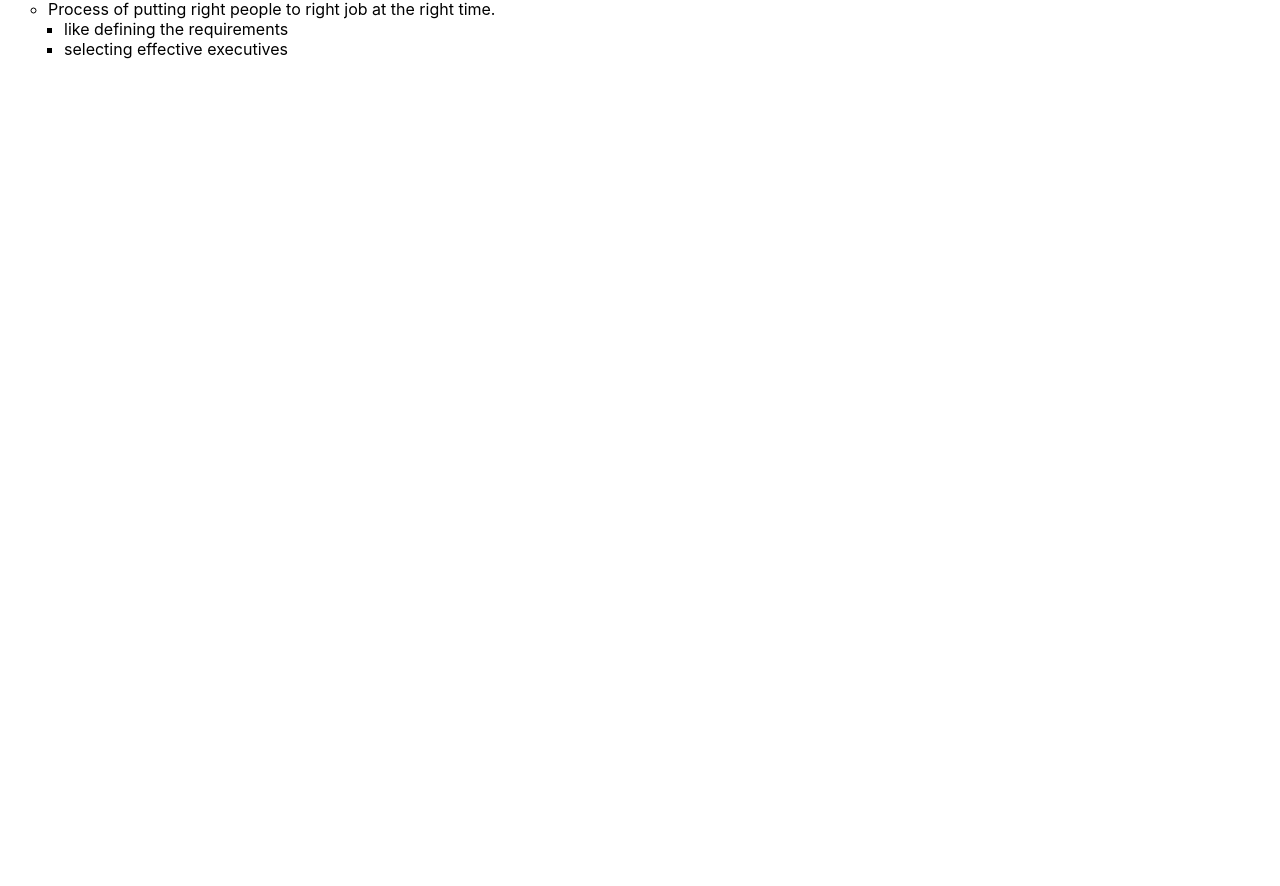
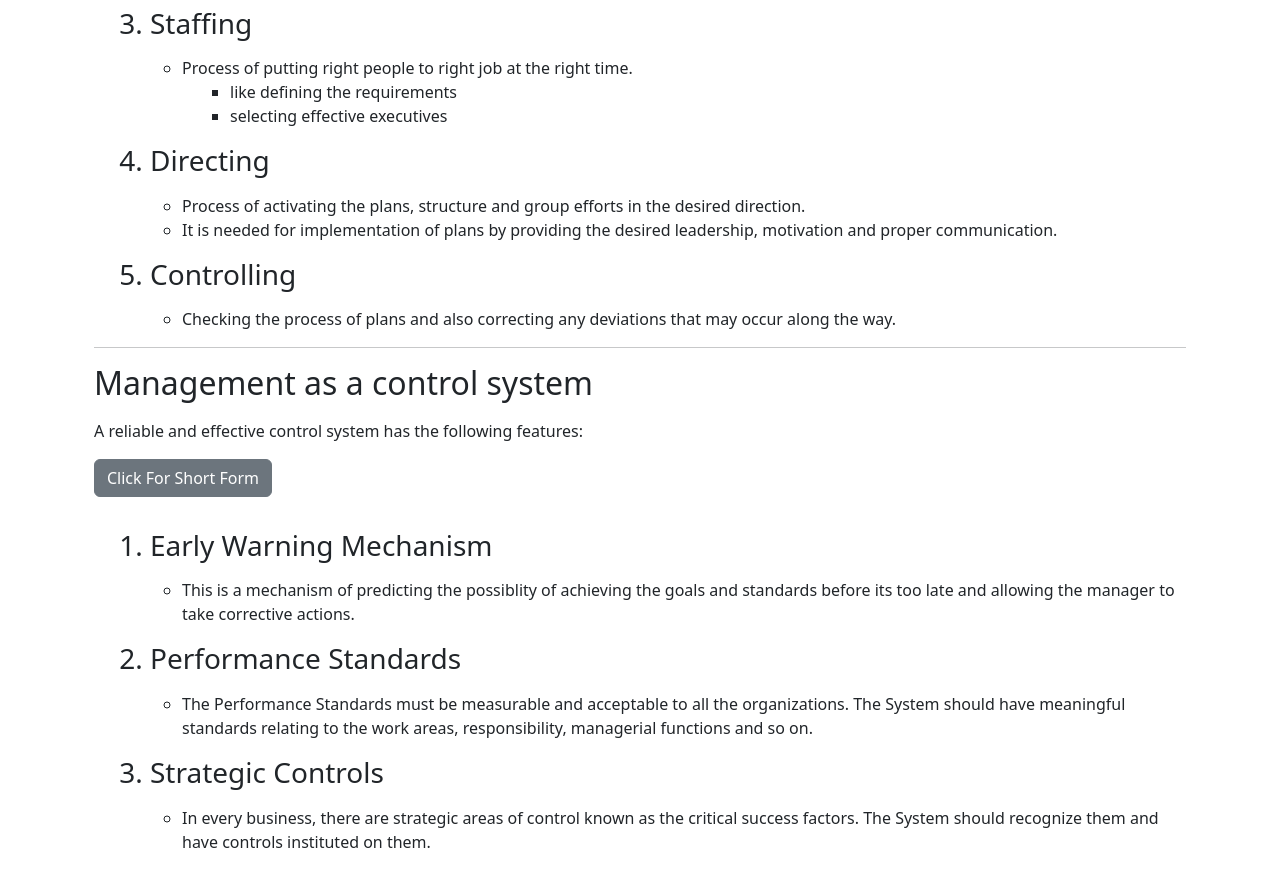
Before and after one commit to Mithil2603/misblog, a React (Create React App) app: page / in a window 1280 px wide. Shown: the part 508-1394 px from the top of the page. Before the commit the page ends 800 px from the top, so only its background shows below. Built offline with nearby package versions, Linux system fonts and the light colour scheme.

Commit message:
new stuff added

```diff
--- a/package.json
+++ b/package.json
@@ -7,7 +7,7 @@
     "@testing-library/jest-dom": "^5.17.0",
     "@testing-library/react": "^13.4.0",
     "@testing-library/user-event": "^13.5.0",
-    "gh-pages": "^6.1.1",
+    "bootstrap": "^5.3.3",
     "react": "^18.3.1",
     "react-dom": "^18.3.1",
     "react-scripts": "5.0.1",
@@ -38,5 +38,8 @@
       "last 1 firefox version",
       "last 1 safari version"
     ]
+  },
+  "devDependencies": {
+    "gh-pages": "^6.1.1"
   }
 }
--- a/src/App.js
+++ b/src/App.js
@@ -1,4 +1,6 @@
 import './App.css';
+import 'bootstrap/dist/css/bootstrap.min.css';
+import 'bootstrap/dist/js/bootstrap.bundle.min';
 import BasicFunctionsManagement from './components/BasicFunctionsManagement';
 
 function App() {
--- a/src/components/BasicFunctionsManagement.js
+++ b/src/components/BasicFunctionsManagement.js
@@ -1,5 +1,6 @@
 import React from 'react'
 import './Basic_Functions.css'
+import Collapse from './Collapse.js'
 
 export default function Basic_Functions_Management() {
   return (
@@ -50,8 +51,49 @@ export default function Basic_Functions_Management() {
                 </li>
               </ul>
             </p>
+            <h3><li>Directing</li></h3>
+            <p className='text'>
+              <ul>
+                <li>Process of activating the plans, structure and group efforts in the desired direction.</li>
+                <li>It is needed for implementation of plans by providing the desired leadership, motivation and proper communication.</li>
+              </ul>
+            </p>
+            <h3><li>Controlling</li></h3>
+            <p className='text'>
+              <ul>
+                <li>Checking the process of plans and also correcting any deviations that may occur along the way.</li>
+              </ul>
+            </p>
           </ol>
         </p>
+        <hr />
+        <h2 className="secondary-title">Management as a control system</h2>
+        <p className="text">
+          A reliable and effective control system has the following features:
+        </p>
+        <Collapse></Collapse>
+        <div className="description">
+          <ol>
+            <h3><li>Early Warning Mechanism</li></h3>
+            <p className='text'>
+              <ul>
+                <li>This is a mechanism of predicting the possiblity of achieving the goals and standards before its too late and allowing the manager to take corrective actions.</li>
+              </ul>
+            </p>
+            <h3><li>Performance Standards</li></h3>
+            <p className='text'>
+              <ul>
+                <li>The Performance Standards must be measurable and acceptable to all the organizations. The System should have meaningful standards relating to the work areas, responsibility, managerial functions and so on.</li>
+              </ul>
+            </p>
+            <h3><li>Strategic Controls</li></h3>
+            <p className='text'>
+              <ul>
+                <li>In every business, there are strategic areas of control known as the critical success factors. The System should recognize them and have controls instituted on them.</li>
+              </ul>
+            </p>
+          </ol>
+        </div>
       </div>
     </div>
   )
--- a/src/components/Basic_Functions.css
+++ b/src/components/Basic_Functions.css
@@ -1,7 +1,3 @@
-body{
-    margin-right: auto;
-}
-
 .main-container{
     width: 100vw;
     height: auto;
@@ -51,7 +47,6 @@ h3{
 
 .description{
     padding-left: 1.5rem;
-    padding-top: 1.5rem;
 }
 
 .text-indent{
--- /dev/null
+++ b/src/components/Collapse.js
@@ -0,0 +1,19 @@
+import React from 'react'
+
+export default function Collapse() {
+  return (
+    <>
+      <p className="d-inline-flex gap-1">
+        <button className="btn btn-secondary" type="button" data-bs-toggle="collapse" data-bs-target="#collapseExample" aria-expanded="false" aria-controls="collapseExample">
+          Click For Short Form
+        </button>
+      </p>
+      <div className="collapse" id="collapseExample">
+        <div className="card card-body">
+          <p className='text-primary'>FAIR PEES</p>
+          <p>(This is the short form to remember the points of Control System.)</p>
+        </div>
+      </div>
+    </>
+  )
+}
```
Also changed, not shown: 1 other file (tests, documents, lock files or other folders).
